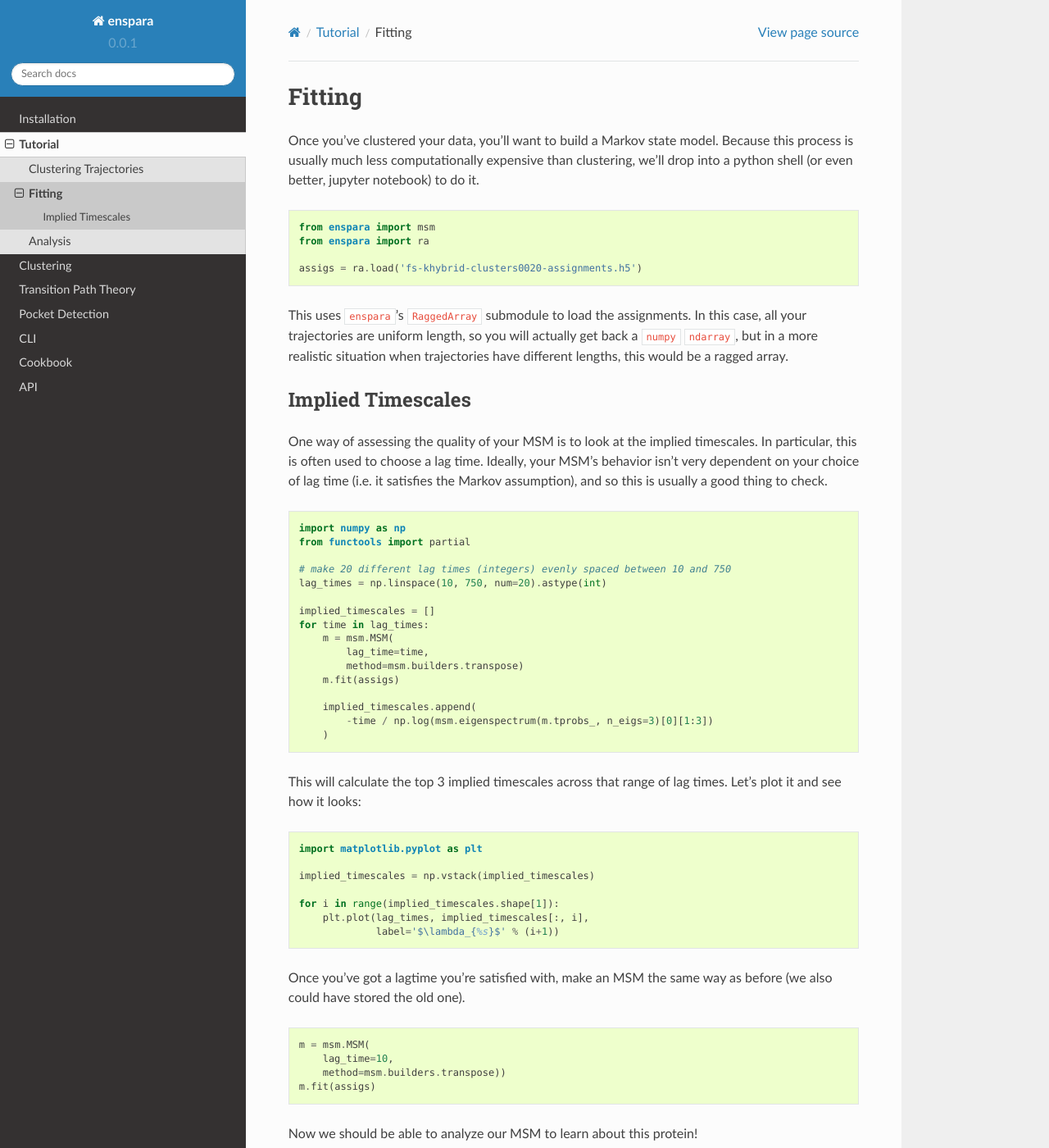
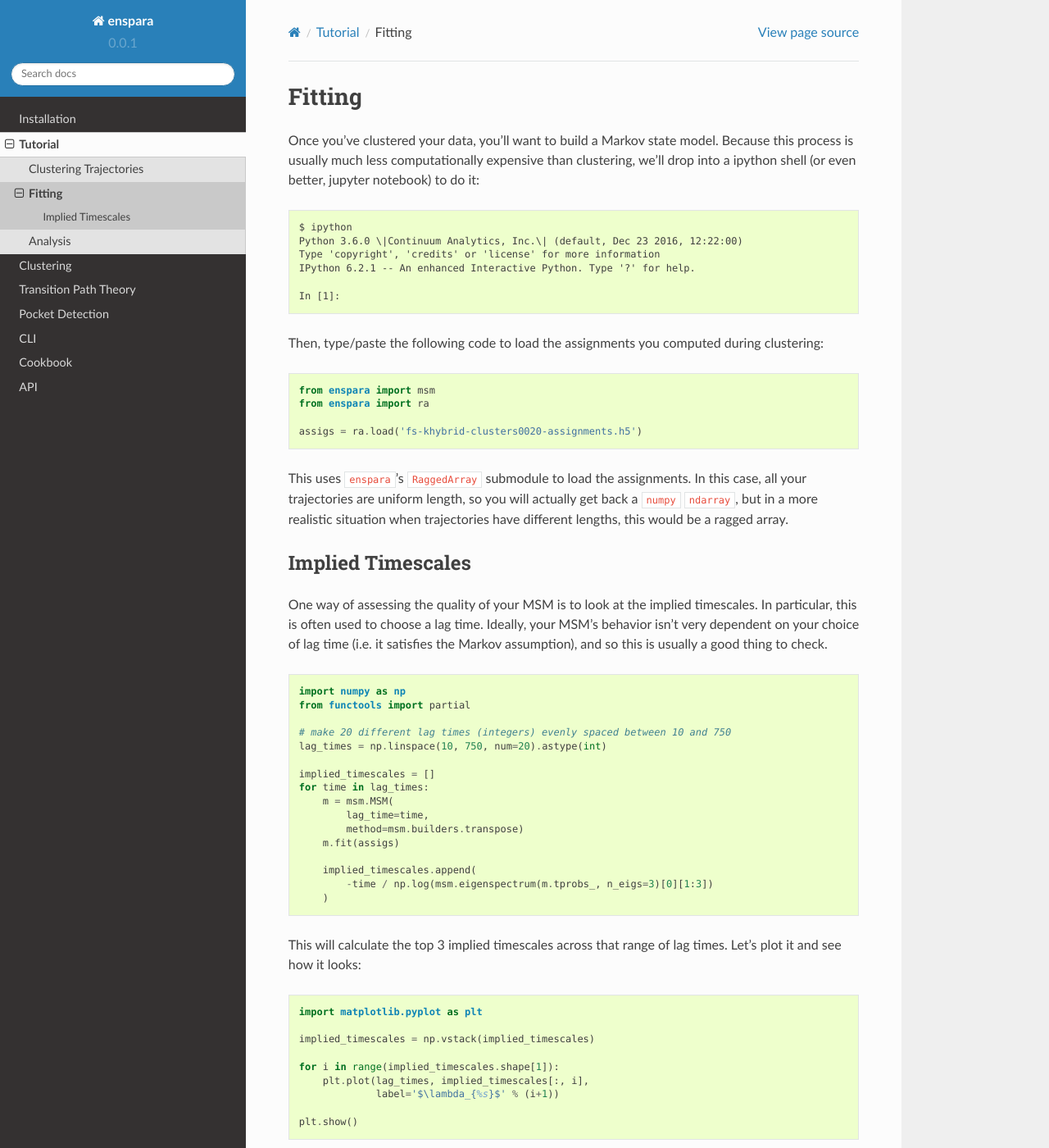
Before and after one commit to bowman-lab/enspara, a Sphinx documentation site: the page built from docs/source/tutorial/fitting.rst, in a window 1280 px wide and 1400 px high. Shown: the whole window at 82% size. Built offline with Sphinx 7.4.7 and the Read the Docs theme 2.0.0, drawn with Linux system fonts in a browser that asks for light colours.

Commit message:
Updates to tutorial (#152)
* Add a better explanation of using an ipython shell to the fitting part of the tutorial.
* Add plt.show() in msm fitting section.

```diff
--- a/docs/source/tutorial/fitting.rst
+++ b/docs/source/tutorial/fitting.rst
@@ -3,9 +3,18 @@ Fitting
 
 Once you've clustered your data, you'll want to build a Markov state model.
 Because this process is usually much less computationally expensive than
-clustering, we'll drop into a python shell (or even better, jupyter notebook)
-to do it.
+clustering, we'll drop into a ipython shell (or even better, jupyter notebook)
+to do it::
 
+    $ ipython
+    Python 3.6.0 \|Continuum Analytics, Inc.\| (default, Dec 23 2016, 12:22:00)
+    Type 'copyright', 'credits' or 'license' for more information
+    IPython 6.2.1 -- An enhanced Interactive Python. Type '?' for help.
+
+    In [1]:
+
+Then, type/paste the following code to load the assignments you computed
+during clustering:
 
 .. code-block:: python
 
@@ -59,6 +68,8 @@ times. Let's plot it and see how it looks:
         plt.plot(lag_times, implied_timescales[:, i],
                  label='$\lambda_{%s}$' % (i+1))
 
+    plt.show()
+
 Once you've got a lagtime you're satisfied with, make an MSM the same way as
 before (we also could have stored the old one).
 
```
